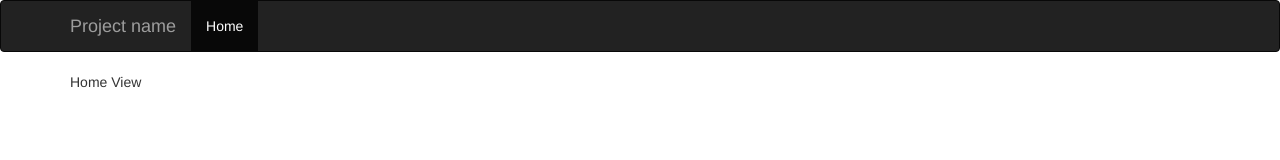
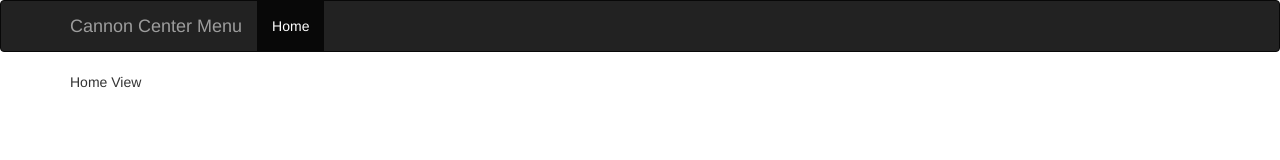
Before and after one commit to benya16/cannon-menu, a website: page app/index.html in a window 1280 px wide. Drawn offline with nearby package versions, Linux system fonts and the light colour scheme; some packages are replaced by stand-ins of ours.

Commit message:
Renamed starter noise to Cannon Center related noise

```diff
--- a/app/index.html
+++ b/app/index.html
@@ -6,7 +6,7 @@
     <meta name="viewport" content="width=device-width, initial-scale=1">
     <!-- The above 3 meta tags *must* come first in the head; any other head content must come *after* these tags -->
 
-    <title>Starter Angular App</title>
+    <title>Menu | The Commons at the Cannon Center</title>
 
     <!-- Bootstrap core CSS -->
     <link href="../node_modules/bootstrap/dist/css/bootstrap.min.css" rel="stylesheet">
@@ -26,7 +26,7 @@
                 <span class="icon-bar"></span>
                 <span class="icon-bar"></span>
             </button>
-            <a class="navbar-brand" href="#">Project name</a>
+            <a class="navbar-brand" href="#">Cannon Center Menu</a>
         </div>
         <div id="navbar" class="collapse navbar-collapse">
             <ul class="nav navbar-nav">
```
